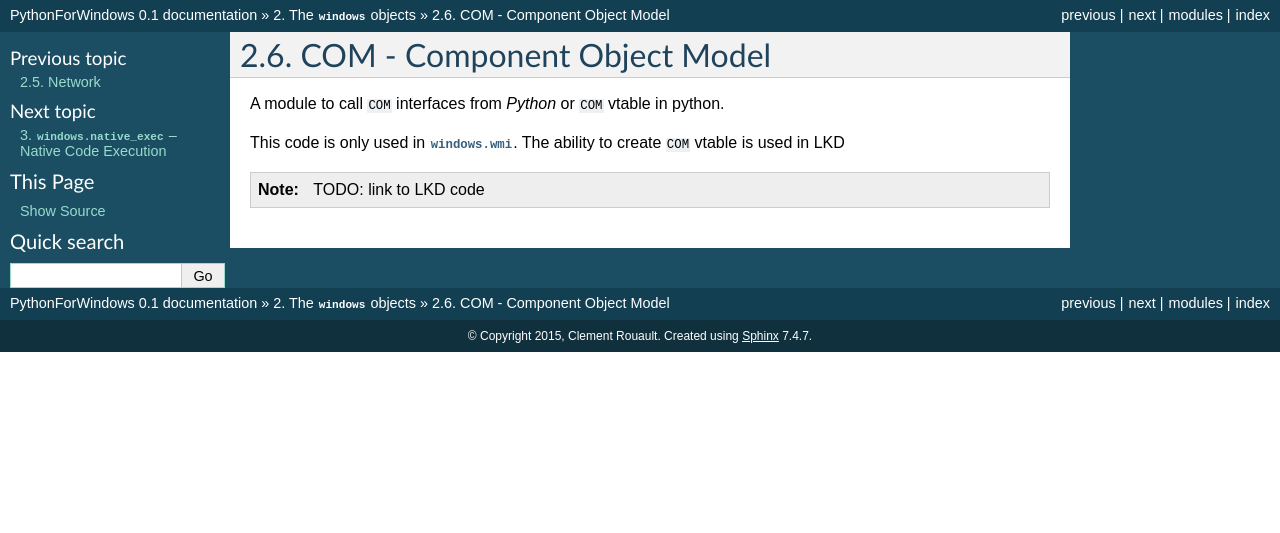
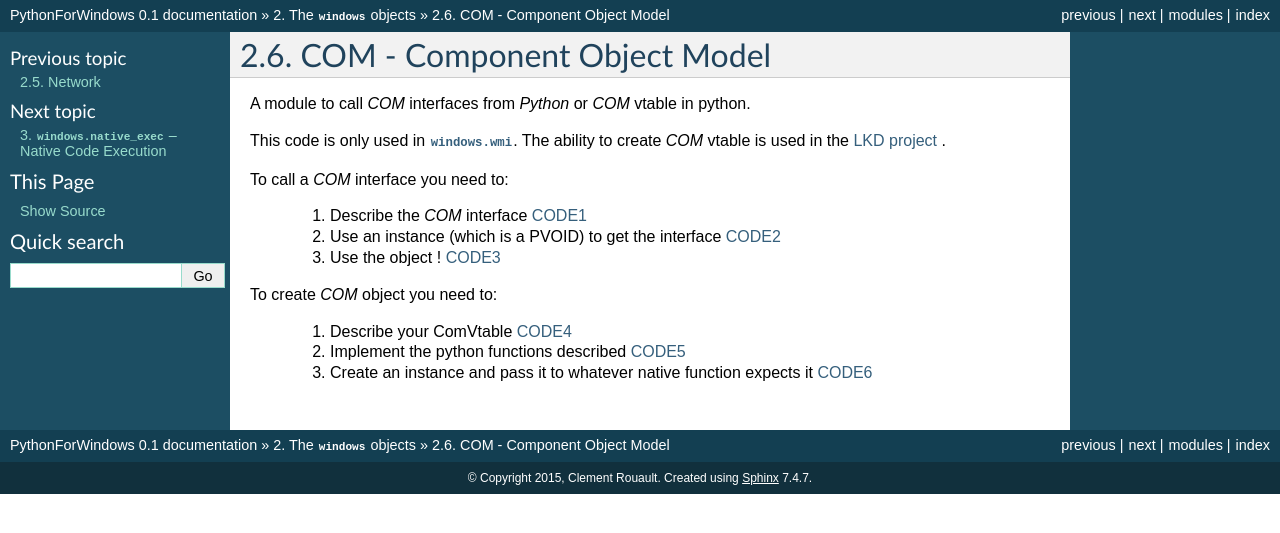
Before and after one commit to hakril/PythonForWindows, a Sphinx documentation site: the page built from doc/source/com.rst, in a window 1280 px wide. Shown: the top 533 px of the page. Built offline with Sphinx 7.4.7, drawn with Linux system fonts in a browser that asks for light colours.

Commit message:
Still more doc

```diff
--- a/doc/source/com.rst
+++ b/doc/source/com.rst
@@ -1,12 +1,21 @@
 COM - Component Object Model
 """"""""""""""""""""""""""""
 
-A module to call ``COM`` interfaces from `Python` or
-``COM`` vtable in python.
+A module to call `COM` interfaces from `Python` or
+`COM` vtable in python.
 
 This code is only used in :mod:`windows.wmi`.
-The ability to create ``COM`` vtable is used in LKD
+The ability to create `COM` vtable is used in the `LKD project <https://github.com/sogeti-esec-lab/LKD/>`_ .
 
-.. note::
 
-    TODO: link to LKD code
+To call a `COM` interface you need to:
+
+    1. Describe the `COM` interface `CODE1 <https://github.com/sogeti-esec-lab/LKD/blob/ba40727d7d257b00f89fc6ca7296c9833b7b75b2/dbginterface/remote.py#L56>`_
+    2. Use an instance (which is a PVOID) to get the interface `CODE2 <https://github.com/sogeti-esec-lab/LKD/blob/ba40727d7d257b00f89fc6ca7296c9833b7b75b2/dbginterface/remote.py#L313>`_
+    3. Use the object ! `CODE3 <https://github.com/sogeti-esec-lab/LKD/blob/ba40727d7d257b00f89fc6ca7296c9833b7b75b2/dbginterface/remote.py#L366>`_
+
+To create `COM` object you need to:
+
+    1. Describe your ComVtable `CODE4 <https://github.com/sogeti-esec-lab/LKD/blob/ba40727d7d257b00f89fc6ca7296c9833b7b75b2/simple_com.py#L89>`_
+    2. Implement the python functions described `CODE5 <https://github.com/sogeti-esec-lab/LKD/blob/ba40727d7d257b00f89fc6ca7296c9833b7b75b2/dbginterface/remote.py#L233>`_
+    3. Create an instance and pass it to whatever native function expects it `CODE6 <https://github.com/sogeti-esec-lab/LKD/blob/ba40727d7d257b00f89fc6ca7296c9833b7b75b2/dbginterface/remote.py#L438>`_
--- a/doc/source/internals.rst
+++ b/doc/source/internals.rst
@@ -68,7 +68,8 @@ To be able to perform those operation we must be able to execute code in the ``6
 
 .. note::
 
-    TODO link to ``Heaven Gate``
+    See `Knockin’ on Heaven’s Gate – Dynamic Processor Mode Switching <heaven_gate>`_
+
 
 For that we need to jump to the 64bits segment of our process, execute some code then return.
 To do so, we need to use some ``far jump`` / ``far ret`` with the segments selector ``0x23`` (CS_32bits) and ``0x33`` (CS_64bits).
```
Also changed, not shown: other parts of doc/source/internals.rst (+3 -0 lines), README.md (+8 -3 lines).
